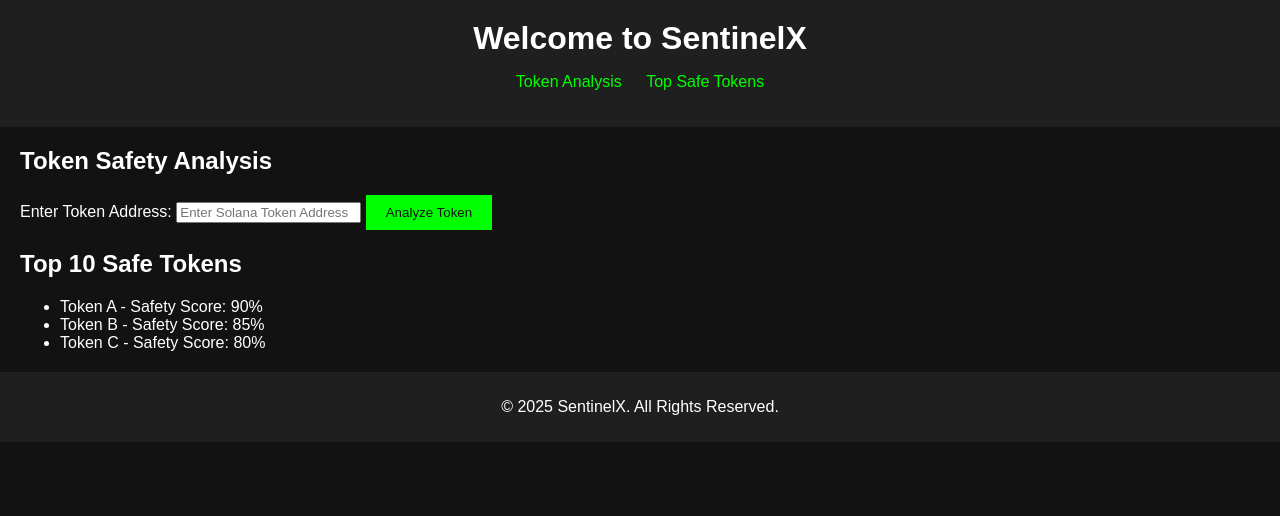
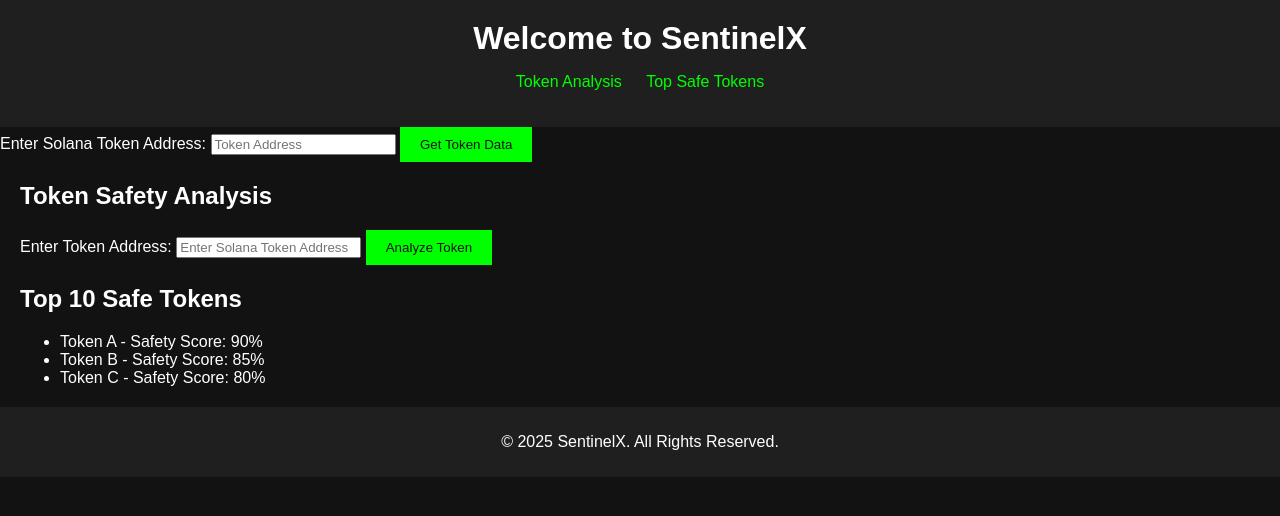
Before and after one commit to nofudnofomo/sentinelx, a plain HTML site: page index.html in a window 1280 px wide. Drawn offline with Linux system fonts and the light colour scheme.

Commit message:
Update index.html

```diff
--- a/index.html
+++ b/index.html
@@ -16,7 +16,12 @@
       </ul>
     </nav>
   </header>
-
+  <div>
+  <label for="tokenAddress">Enter Solana Token Address:</label>
+  <input type="text" id="tokenAddress" placeholder="Token Address">
+  <button onclick="fetchTokenData()">Get Token Data</button>
+</div>
+<div id="tokenDetails"></div>
   <section id="analysis">
     <h2>Token Safety Analysis</h2>
     <form id="token-form">
```
